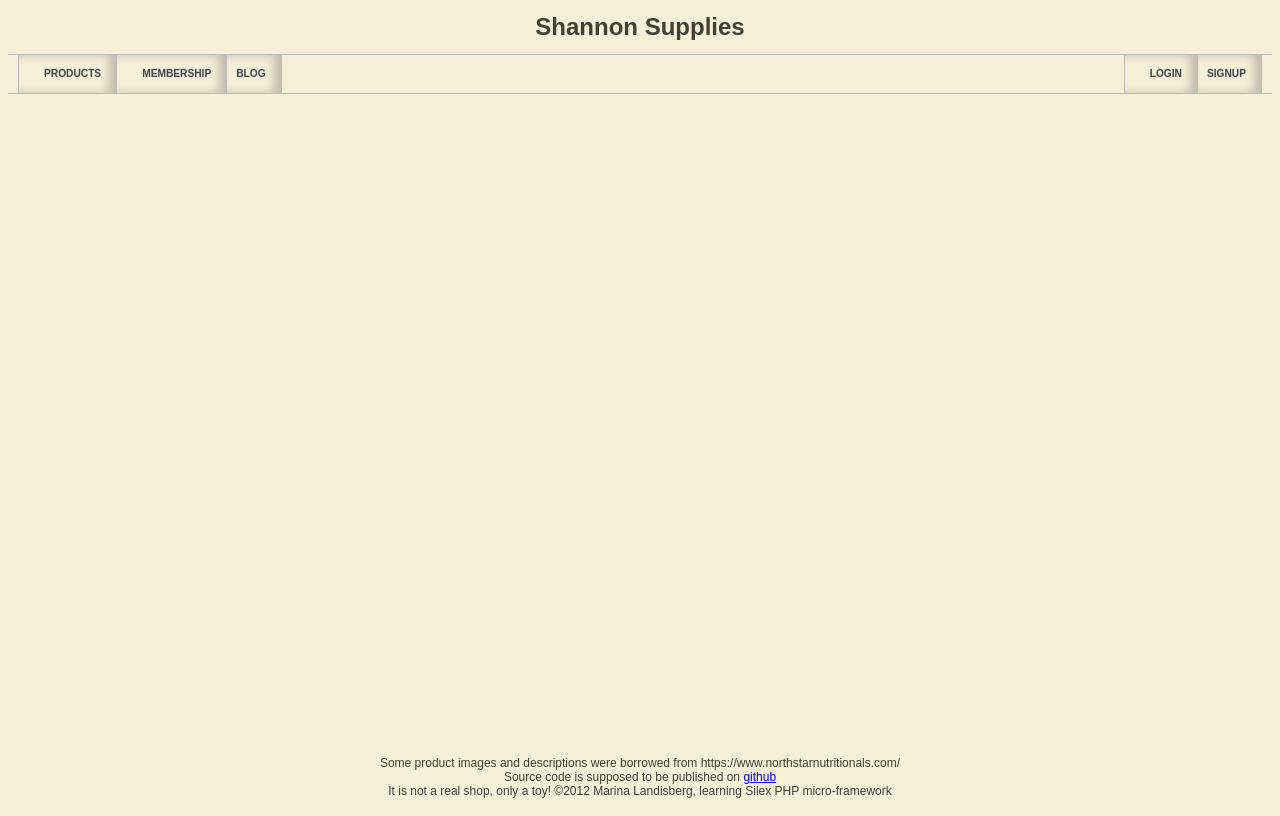
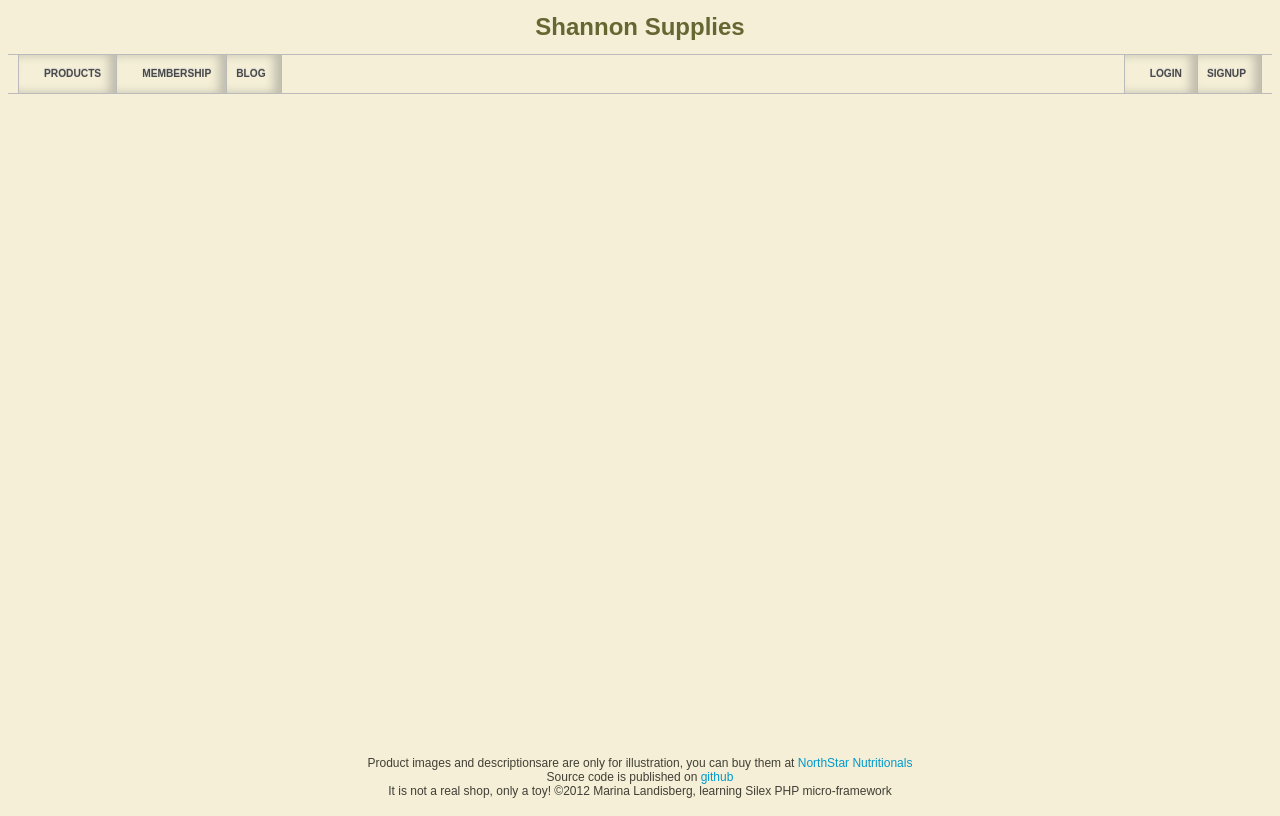
Before and after one commit to marinalan/silex_demo_shcart, a PHP site: template App/views/members.twig in a window 1280 px wide. Run offline with PHP 8.4, Linux system fonts and the light colour scheme; the template is opened without the code that fills it, so the values that code supplies are empty; some libraries are stand-ins or nearby versions.

Commit message:
More acknowledgements and style at bottom

```diff
--- a/App/config.php
+++ b/App/config.php
@@ -256,7 +256,7 @@ $app->get('/hello/{name}', function ($name) use ($app) {
 $app->get('/', function () use ($app) {
     $pageTitle = 'Case Study for Shannon';
     $cart_widget = $app['cart.widget'];
-    return $app["twig"]->render("layout.twig",array('title'=>$pageTitle));
+    return $app["twig"]->render("home.twig",array('title'=>$pageTitle));
 })->bind('home');
 $app->get('/info', function () use ($app) {
     return phpinfo();
--- a/App/views/footer.twig
+++ b/App/views/footer.twig
@@ -7,8 +7,10 @@
               <li>{{app.user.username|default('') }}</li>
       {% endif %}
 		-->
-        Some product images and descriptions were borrowed from https://www.northstarnutritionals.com/<br>
-        Source code is supposed to be published on <a href="https://github.com/marinalan/silex_demo_shcart.git">github</a><br>
+        Product images and descriptionsare are only for illustration, you can buy
+them at <a
+href="https://www.northstarnutritionals.com/">NorthStar Nutritionals</a><br>
+        Source code is published on <a href="https://github.com/marinalan/silex_demo_shcart.git">github</a><br>
         It is not a real shop, only a toy!
 		&copy;2012 Marina Landisberg, learning Silex PHP micro-framework
 	</small>
--- a/App/views/main-nav.twig
+++ b/App/views/main-nav.twig
@@ -1,5 +1,5 @@
     <div id="header">
-        <h1>Shannon Supplies</h1>
+        <h1><a href="{{path('home')}}">Shannon Supplies</a></h1>
         {% autoescape false %}
         {{ app.cart_widget }}
         {% endautoescape %}
--- a/www/css/styles.css
+++ b/www/css/styles.css
@@ -27,6 +27,21 @@ body > #container { height: auto; min-height: 100%; }
   text-align: center;
   font-size: 12px;
   line-height:14px;
+}
+#header h1 a {
+  text-decoration: none;
+  color: #666633;
+}
+#header h1 a:hover {
+  color: #663333;
+}
+.footer a, #content p a {
+  color: #0099CC;
+  text-decoration: none;
+}
+.footer a:hover, #content p a:hover {
+  color: #009900;
+  text-decoration: none;
 }
 #content {
   padding-bottom: 3em;
@@ -143,7 +158,7 @@ span.title_green_21px_p {
 .productbox {
   padding: 5px;
   width: 600px;
-  margin: 0 auto;
+  margin: 0 auto 25px auto;
   text-align: left;
 }
 .productbox p {
```
Also changed, not shown: www/feedback.html (deleted, +0 -13 lines), 1 other file.
